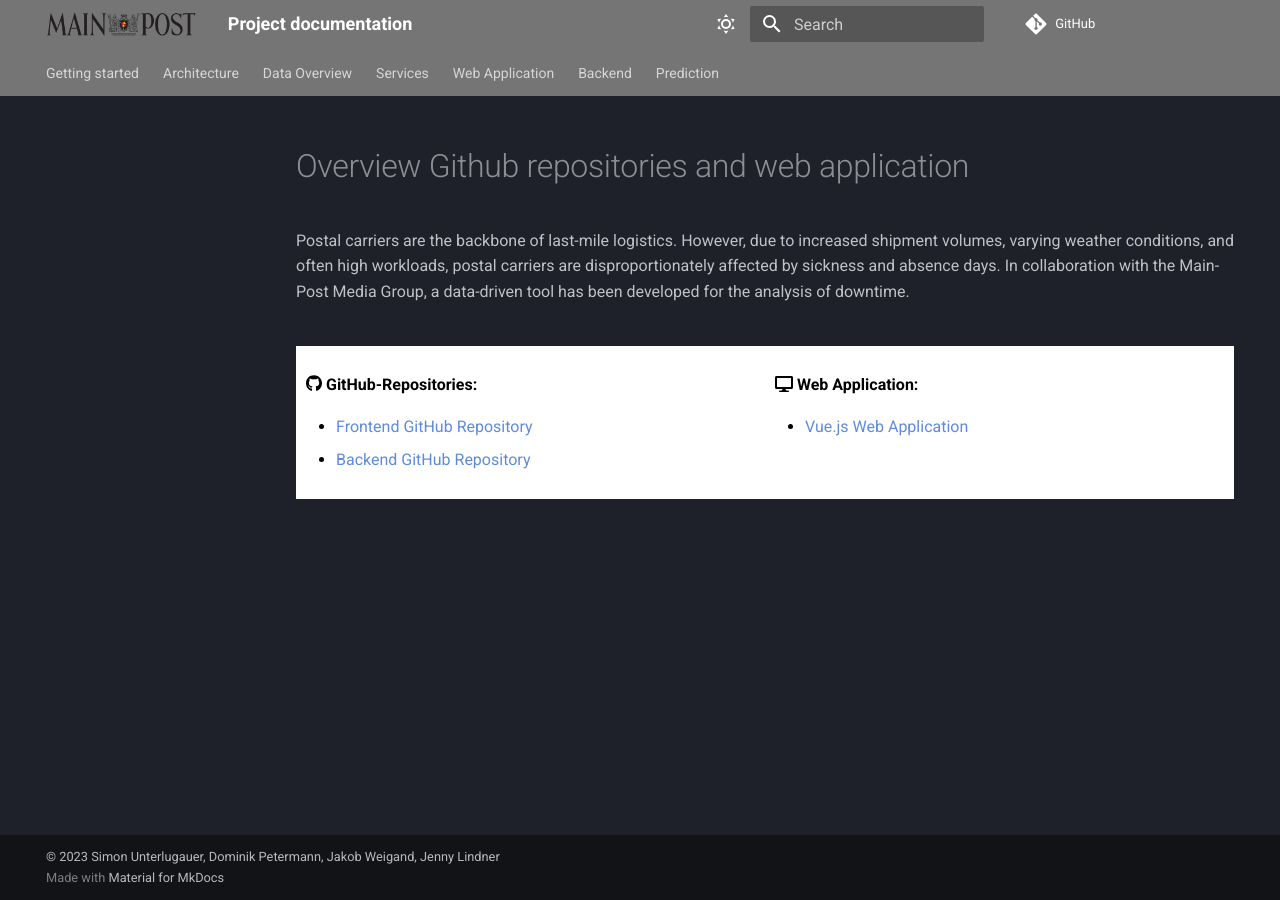
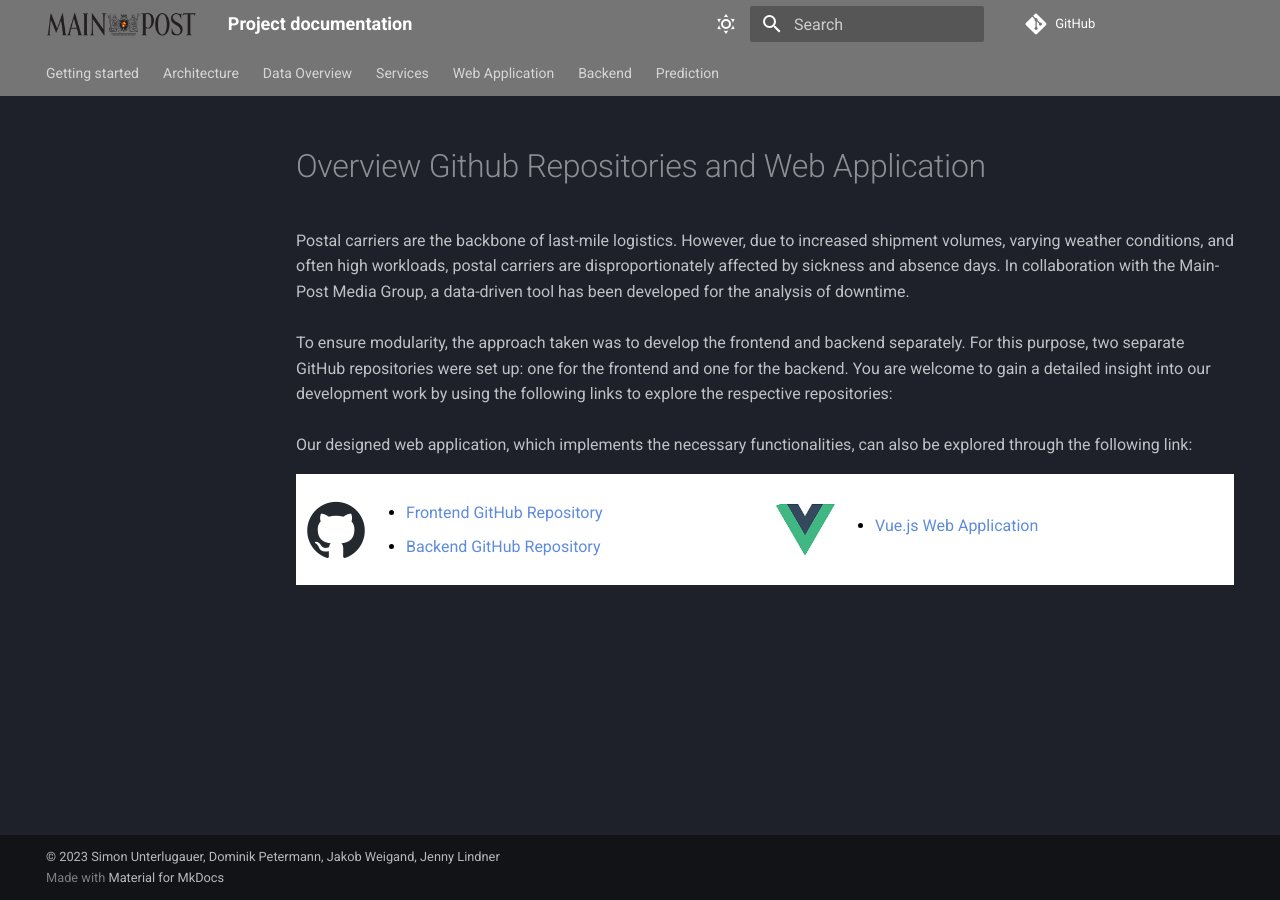
Before and after one commit to JennyLind7/mainpost-doc, an MkDocs documentation site: the page built from docs/index.md, in a window 1280 px wide. Built offline with MkDocs 1.6.1 and Material for MkDocs 9.7.7, drawn with Linux system fonts in a browser that asks for light colours; comment, search, counter and statistics services are not loaded.

Commit message:
index.md redesign

```diff
--- a/docs/customer/custom.css
+++ b/docs/customer/custom.css
@@ -3,6 +3,8 @@
   padding: 10px;
   height: 100%; /* Feste Höhe für die Infoboxen */
   color: black;
+  display: flex; /* Infobox als Flex-Container */
+  align-items: center; /* Zentriert den Inhalt vertikal */
 }
 
 .columns {
@@ -12,3 +14,18 @@
 .column {
   flex: 1;
 }
+
+.info-box img {
+  width: 60px; /* Bildbreite auf 60px setzen */
+  max-width: 60px; /* Maximale Breite für das Bild (Anpassen nach Bedarf) */
+  margin-right: 10px; /* Abstand zwischen Bild und Überschrift (Anpassen nach Bedarf) */
+}
+
+.info-box p {
+  flex: 1; /* Nimmt den verfügbaren Platz ein und schiebt die Überschrift nach rechts */
+}
+
+.invisible-bullet {
+  list-style-type: none; /* Entfernt den Bullet Point */
+  visibility: hidden; /* Macht den Bullet Point unsichtbar */
+}
--- a/docs/index.md
+++ b/docs/index.md
@@ -1,35 +1,45 @@
-# Overview Github repositories and web application
+# Overview Github Repositories and Web Application
    Postal carriers are the backbone of last-mile logistics. However, due to increased shipment volumes, varying weather conditions, and often high workloads, postal carriers are disproportionately affected by sickness and absence days. In collaboration with the Main-Post Media Group, a data-driven tool has been developed for the analysis of downtime.
    <br>
    <br>
+   To ensure modularity, the approach taken was to develop the frontend and backend separately. For this purpose, two separate GitHub repositories were set up: one for the frontend and one for the backend. You are welcome to gain a detailed insight into our development work by using the following links to explore the respective repositories:
+   <br>
+   <br>
+   Our designed web application, which implements the necessary functionalities, can also be explored through the following link:
+
 <div class="columns">
   <div class="column">
     <div class="info-box">
-      <p><i class="fab fa-github"></i> <strong>GitHub-Repositories:</strong></p>
-      <ul>
-        <li>
-          <a href="https://github.com/IhrBenutzername/frontend">
-           Frontend GitHub Repository
-          </a>
-        </li>
-        <li>
-          <a href="https://github.com/IhrBenutzername/frontend">
-           Backend GitHub Repository
-          </a>
-        </li>
-      </ul>
+      <img src="github-mark.png" alt="GitHub Repositories">
+      <div class="info-box-content">
+        <ul>
+          <li>
+            <a href="https://github.com/SimonUnterlugauer/dockerized_mainpost_frontend">
+              Frontend GitHub Repository
+            </a>
+          </li>
+          <li>
+            <a href="https://github.com/IhrBenutzername/backend">
+              Backend GitHub Repository
+            </a>
+          </li>
+        </ul>
+      </div>
     </div>
   </div>
   <div class="column">
     <div class="info-box">
-      <p><i class="fas fa-desktop"></i> <strong>Web Application:</strong></p>
-      <ul>
-        <li>
-          <a href="https://www.ihrewebseite.com">
-            Vue.js Web Application
-          </a>
-        </li>
-      </ul>
+      <img src="vue_logo_index.png" alt="Web Application">
+      <div class="info-box-content">
+        <ul>
+          <li>
+            <a href="https://mainpost-projektseminar.netlify.app">
+              Vue.js Web Application
+            </a>
+          </li>
+          <li class="invisible-bullet"></li> <!-- Hinzufügen einer Klasse für den unsichtbaren Bullet Point -->
+        </ul>
+      </div>
     </div>
   </div>
 </div>
```
Also changed, not shown: docs/vue_logo_index.png (added).
